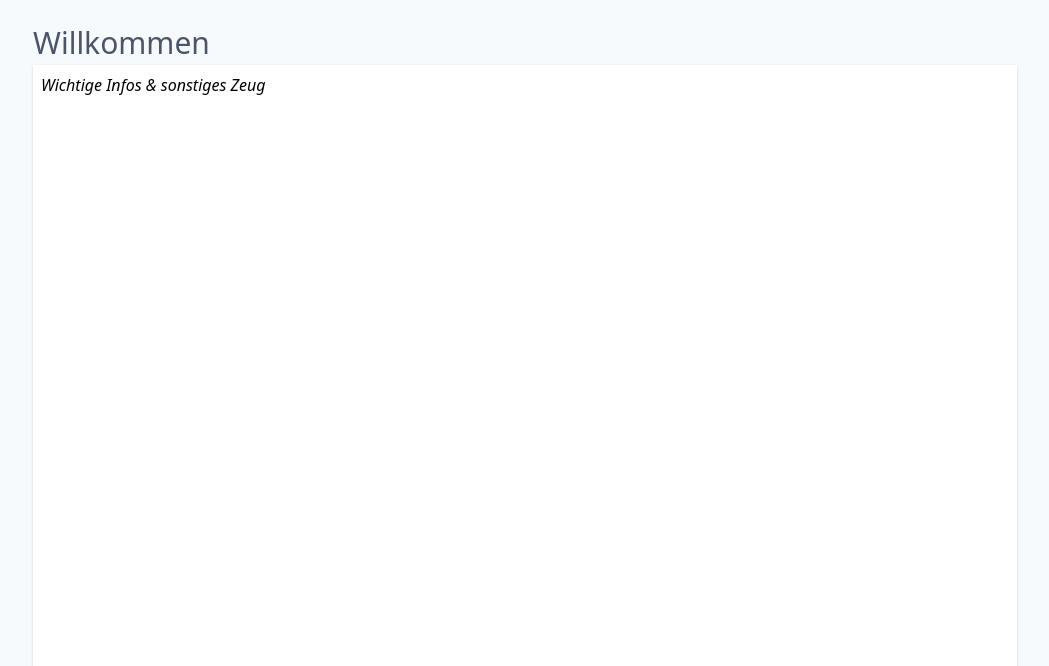
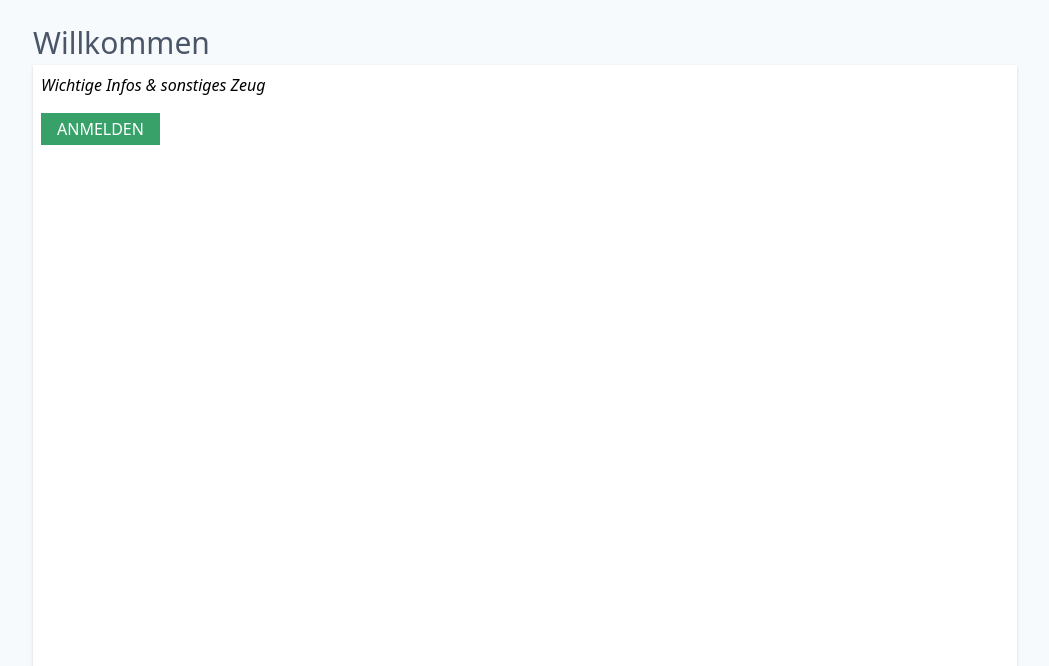
Before and after one commit to packmas13/registration, a Django app: page / in a window 1280 px wide. Shown: the part 69-735 px from the top of the page, without its empty margins (115-1164 px from the left). Run offline with Django 3.2, Linux system fonts and the light colour scheme; some libraries are stand-ins or nearby versions.

Commit message:
add login button on homepage

```diff
--- a/registration/templates/registration/index.html
+++ b/registration/templates/registration/index.html
@@ -6,4 +6,12 @@
 {% block content %}
 <em>{% trans "Wichtige Infos & sonstiges Zeug" %}</em>
 
+{% if not user.is_authenticated %}
+<div class="mt-4">
+    <a href="{% url "login" %}" class="inline-block bg-green-600 text-white px-4 py-1 cursor-pointer uppercase">
+        {% trans "Log in" %}
+    </a>
+</div>
+{% endif %}
+
 {% endblock %}
```
